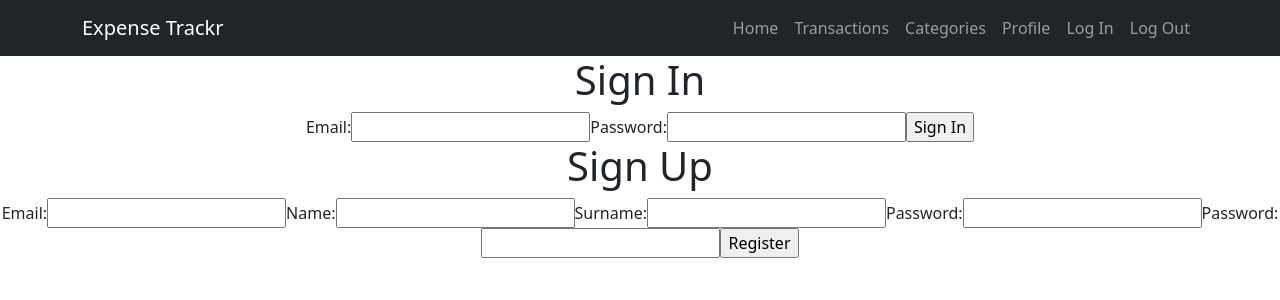
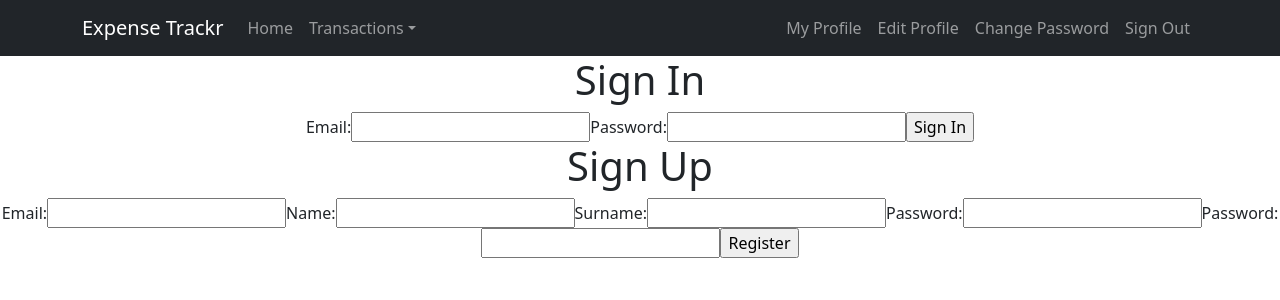
Before and after one commit to edwalters99/expense_tracker, a React (Create React App) app in the folder client/: page / in a window 1280 px wide. Shown: the top 300 px of the page. Built offline with nearby package versions, Linux system fonts and the light colour scheme.

Commit message:
responsive navbar

```diff
--- a/client/src/components/Navigation.js
+++ b/client/src/components/Navigation.js
@@ -1,21 +1,48 @@
 import React from 'react';
-import {Container, Navbar, Nav } from 'react-bootstrap';
+import {Container, Navbar, Nav, NavDropdown } from 'react-bootstrap';
 
 function Navigation() {
     return (
-        <Navbar bg="dark" variant="dark">
+
+    <Navbar collapseOnSelect expand="sm" bg="dark" variant="dark">
         <Container>
             <Navbar.Brand href="/">Expense Trackr</Navbar.Brand>
-                <Nav className="mr-auto ">class="text-right"
+            <Navbar.Toggle aria-controls="responsive-navbar-nav" />
+                <Navbar.Collapse id="responsive-navbar-nav">
+                    <Nav className="me-auto">
                         <Nav.Link href="/">Home</Nav.Link>
-                    <Nav.Link href="/transactions">Transactions</Nav.Link>
-                    <Nav.Link href="/categories">Categories</Nav.Link>
-                    <Nav.Link href="/profile">Profile</Nav.Link>
-                    <Nav.Link href="#logout">Log In</Nav.Link>
-                    <Nav.Link href="#login">Log Out</Nav.Link>
+                        <NavDropdown title="Transactions" id="collasible-nav-dropdown">
+                            <NavDropdown.Item href="/transactions">Expenses Only</NavDropdown.Item>
+                            <NavDropdown.Item href="/transactions">Income Only</NavDropdown.Item>
+                            <NavDropdown.Item href="/transactions">By Category</NavDropdown.Item>
+                        </NavDropdown>
                     </Nav>
+                    <Nav>
+                        <Nav.Link href="/profile">My Profile</Nav.Link>
+                        <Nav.Link href="/profile/edit">Edit Profile</Nav.Link>
+                        <Nav.Link href="/profile/changepassword">Change Password</Nav.Link>
+                        <Nav.Link eventKey={2} href="#memes">Sign Out</Nav.Link>
+                    </Nav>
+                </Navbar.Collapse>
         </Container>
     </Navbar>
+
+
+
+
+        // <Navbar bg="dark" variant="dark">
+        //     <Container>
+        //         <Navbar.Brand href="/">Expense Trackr</Navbar.Brand>
+        //         <Nav className="mr-auto ">class="text-right"
+        //             <Nav.Link href="/">Home</Nav.Link>
+        //             <Nav.Link href="/transactions">Transactions</Nav.Link>
+        //             <Nav.Link href="/categories">Categories</Nav.Link>
+        //             <Nav.Link href="/profile">Profile</Nav.Link>
+        //             <Nav.Link href="#logout">Log In</Nav.Link>
+        //             <Nav.Link href="#login">Log Out</Nav.Link>
+        //         </Nav>
+        //     </Container>
+        // </Navbar>
 
     );
 }
```
Lines whose indentation alone changed are shown as unchanged.
